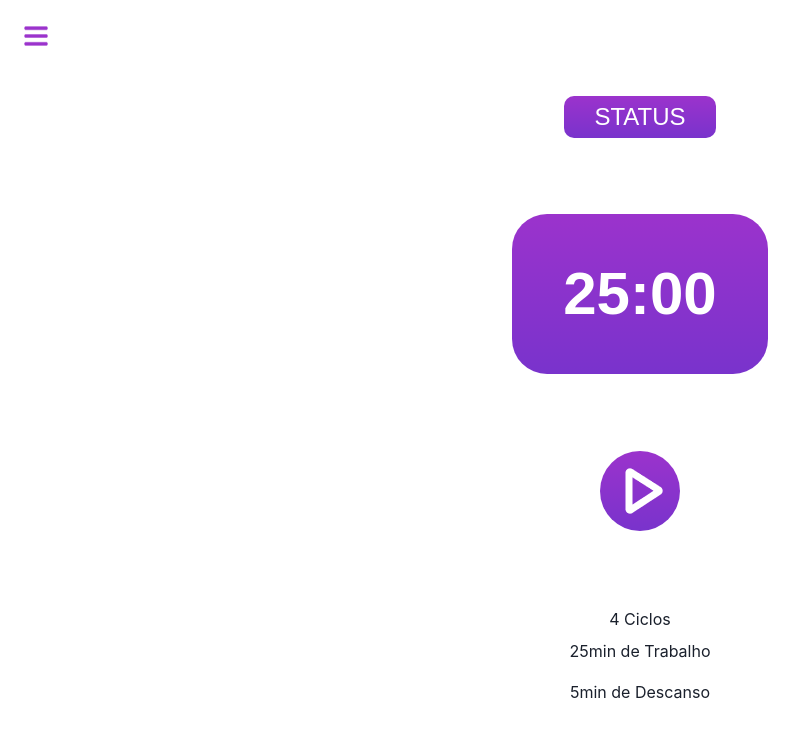
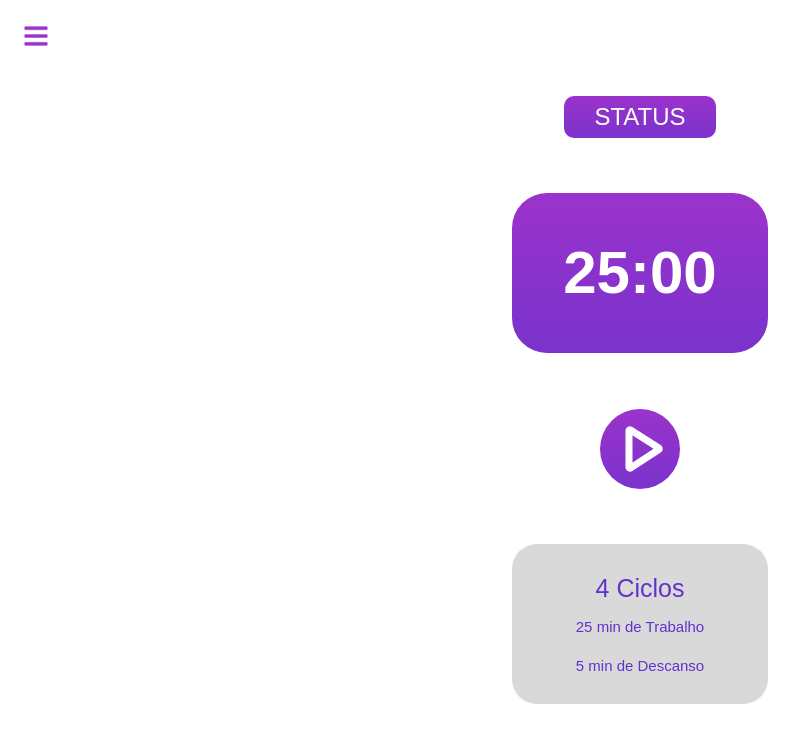
Before and after one commit to AluisioNBR/pomocycle, a Next.js app: page / in a window 1280 px wide. Shown: the top 742 px of the page, without its empty margins (0-807 px from the left). Built offline with nearby package versions, Linux system fonts and the light colour scheme.

Commit message:
style: informations

```diff
--- a/src/app/page.tsx
+++ b/src/app/page.tsx
@@ -3,10 +3,17 @@ import { MenuButton } from '@/components/MenuButton'
 import { StartButton } from '@/components/StartButton'
 import { StatusViewer } from '@/components/StatusViewer'
 import { TimeViewer } from '@/components/TimeViewer'
+import { VStack } from '@chakra-ui/react'
 
 export default function Home() {
 	return (
-		<main className="flex min-h-screen flex-col items-center justify-between p-24">
+		<VStack
+			as="main"
+			alignItems="center"
+			justifyContent="space-between"
+			minHeight="100vh"
+			p="6rem"
+		>
 			<MenuButton />
 
 			<StatusViewer>STATUS</StatusViewer>
@@ -16,6 +23,6 @@ export default function Home() {
 			<StartButton />
 
 			<Informations cycles={4} work={25} rest={5} />
-		</main>
+		</VStack>
 	)
 }
--- a/src/components/Informations.tsx
+++ b/src/components/Informations.tsx
@@ -8,14 +8,38 @@ interface InformationsProps {
 
 export function Informations({ cycles, work, rest }: InformationsProps) {
 	return (
-		<VStack>
-			<Text>{cycles} Ciclos</Text>
+		<VStack
+			alignItems="center"
+			justifyContent="center"
+			w="16rem"
+			h="10rem"
+			bg="#D9D9D9"
+			rounded={25}
+		>
+			<InformationText fontSize={25}>{`${cycles} Ciclos`}</InformationText>
 
-			<Text>{work}min de Trabalho</Text>
+			<InformationText fontSize={15}>
+				{`${work} min de Trabalho`}
+			</InformationText>
 
-			<hr />
+			<hr className="bg-[#5F33CC]" />
 
-			<Text>{rest}min de Descanso</Text>
+			<InformationText fontSize={15}>
+				{`${rest} min de Descanso`}
+			</InformationText>
 		</VStack>
 	)
 }
+
+interface InformationTextProps {
+	children: string
+	fontSize: number
+}
+
+function InformationText({ children, fontSize }: InformationTextProps) {
+	return (
+		<Text fontSize={fontSize} color="#5F33CC" fontFamily="Jua, sans-serif">
+			{children}
+		</Text>
+	)
+}
```
